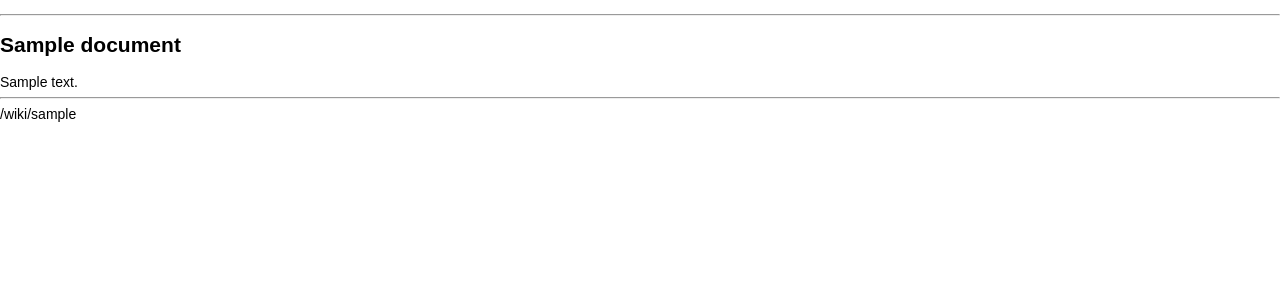
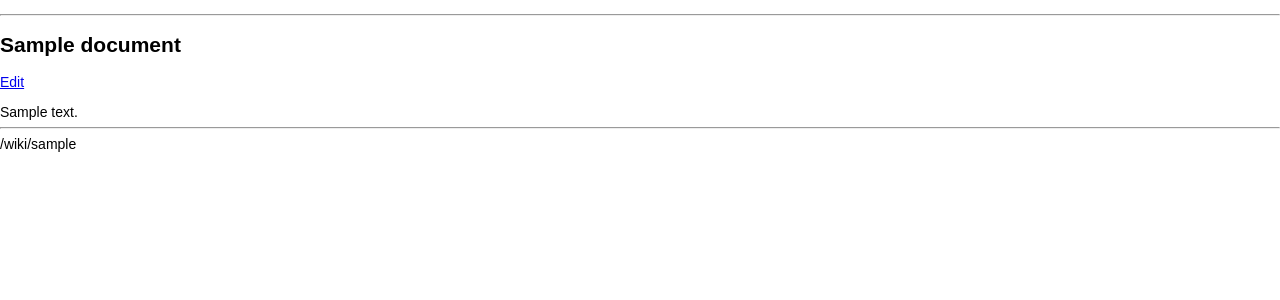
Before and after one commit to berkerpeksag/django-simplewiki, a Django app: a page that uses simplewiki/templates/simplewiki/document_detail.html in a window 1280 px wide. Shown: the part 86-386 px from the top of the page. Run offline with Django 3.2, Linux system fonts and the light colour scheme; a user stored in the database is signed in; tables that the repository leaves empty hold one stand-in row (values such as "Sample post").

Commit message:
Add edit link to the document template.

```diff
--- a/simplewiki/templates/simplewiki/document_detail.html
+++ b/simplewiki/templates/simplewiki/document_detail.html
@@ -2,6 +2,11 @@
 
 {% block content %}
     <h2>{{ doc.title }}</h2>
+    {% if user.is_authenticated %}
+        <p>
+            <a href="#">Edit</a>
+        </p>
+    {% endif %}
     {{ doc.render|safe }}
     <hr>
     {{ doc.get_absolute_url }}
```
